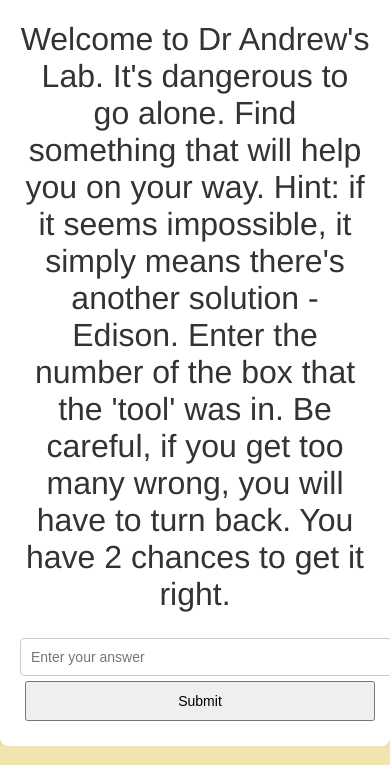
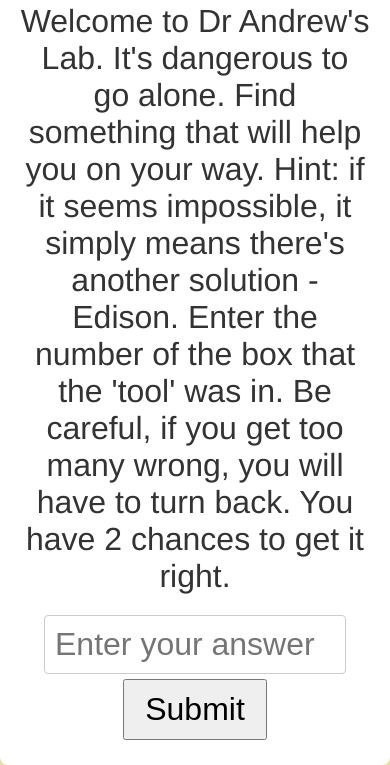
Before and after one commit to ATD123123/Escape_Room, a plain HTML site: page index.html in a window 390 px wide. Shown: the part 202-967 px from the top of the page. Drawn offline with Linux system fonts and the light colour scheme.

Commit message:
Add files via upload

```diff
--- a/styles.css
+++ b/styles.css
@@ -37,14 +37,3 @@ button {
 #message {
     margin: 20px 0;
 }
-
-@media (max-width: 768px) {
-    #game-container {
-        width: 90%;
-    }
-
-    input, button {
-        width: 100%;
-        font-size: 14px;
-    }
-}
```
